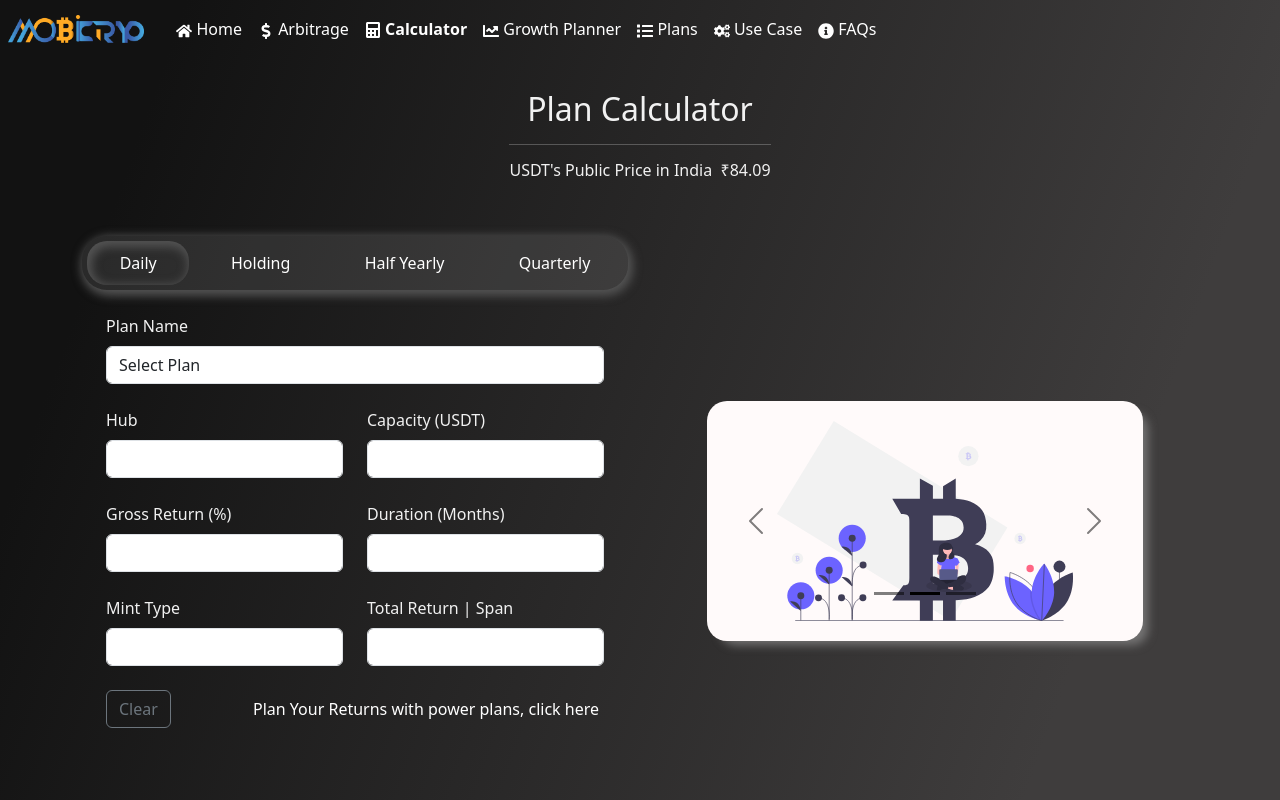
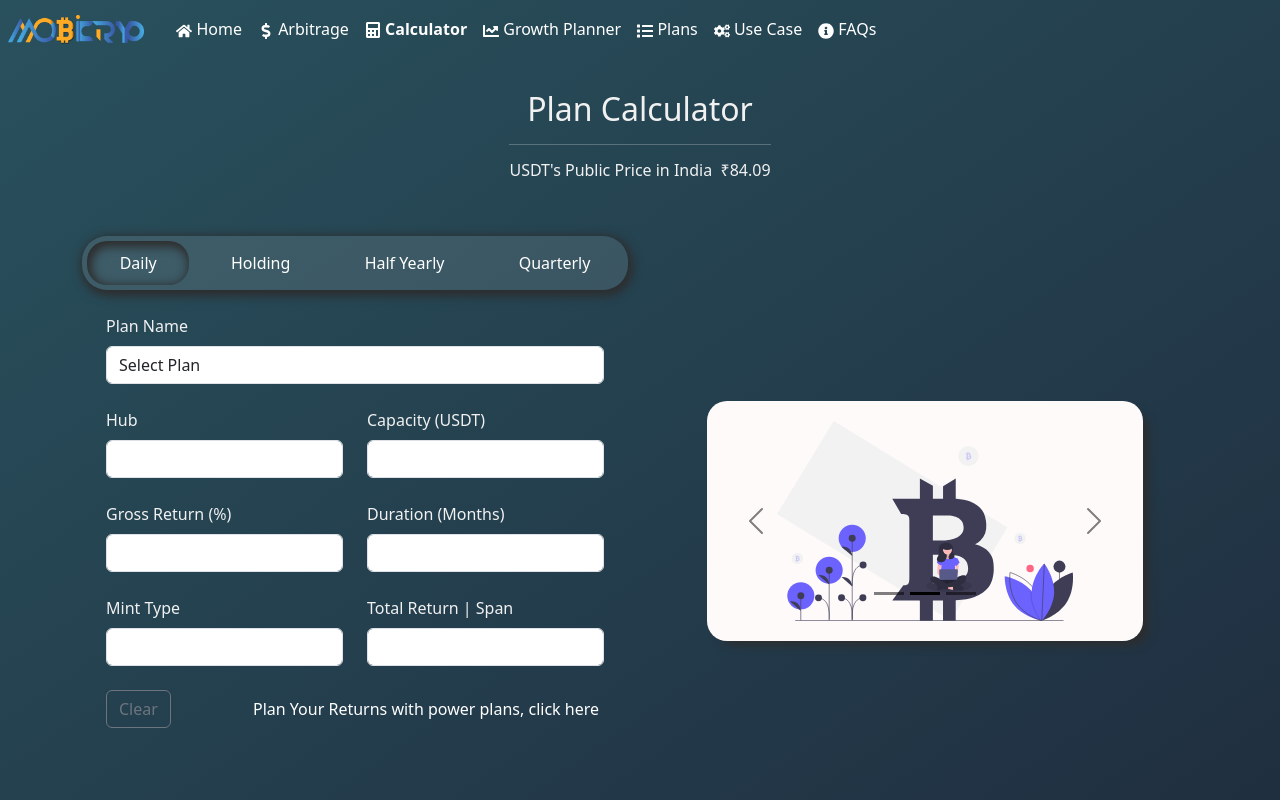
Before and after one commit to thisarunsaini/mobicryp-buddy, a React (Create React App) app: page /mobicryp-buddy/calculator in a window 1280 px wide. Shown: the top 800 px of the page. Built offline with nearby package versions, Linux system fonts and the light colour scheme.

Commit message:
new version up

```diff
--- a/src/component/menu/components/growth-planner/InvestmentTimeline.tsx
+++ b/src/component/menu/components/growth-planner/InvestmentTimeline.tsx
@@ -25,7 +25,7 @@ export const InvestmentTimeline: React.FC = () => {
   const [PlantListing, setPlantListing] = useState<PlanType[]>([]);
   const [showModal, setShowModal] = useState(false);
   const [totalInvestment, setTotalInvestment] = useState(0);
-  const [totalEarnings, setTotalEarnings] = useState<string | number>(0);
+  const [totalEarnings, setTotalEarnings] = useState(0);
   const [yearsSpent, setYearsSpent] = useState("No Plans Selected");
 
   const scrollToBottom = () => { setTimeout(() => window.scrollTo({ top: document.body.scrollHeight, behavior: "smooth" }), 100); }
@@ -99,7 +99,7 @@ export const InvestmentTimeline: React.FC = () => {
     const yearMonthDisplay = `${years} year(s) and ${months} month(s)`;
     const finalTotal = timelines[keys[keys.length - 1]]?.total || 0;
 
-    setTotalEarnings(finalTotal.toFixed(2));
+    setTotalEarnings(parseInt(finalTotal.toFixed(2)));
     setYearsSpent(yearMonthDisplay)
   }, [timelines]);
 
@@ -107,7 +107,6 @@ export const InvestmentTimeline: React.FC = () => {
   useEffect(() => {
     const clientPlans: PlanType[] = JSON.parse(sessionStorage.getItem(CLIENT_PLANS) ?? "[]");
     setPlantListing(clientPlans)
-    console.log("clientPlans", clientPlans);
   }, []);
 
   return (<>
@@ -224,13 +223,10 @@ export const InvestmentTimeline: React.FC = () => {
       {/* Summary */}
       <Card className="mt-4 bg-dark text-white">
         <Card.Body>
-          <h4 className="mb-3"><FaChartLine className="me-2" />Investment Summary</h4>
+          <h6 className="mb-3"><FaChartLine className="me-2" />Investment Summary</h6>
           <p><strong>Total Span:</strong> {yearsSpent}</p>
           <p><strong>Total Investment:</strong> ${totalInvestment}</p>
-          {/* <p><strong>Total Earnings:</strong> ${parseInt(totalEarnings) - (
-            (timelines[Object.keys(timelines)[0]].plan.capacity
-            + timelines[Object.keys(timelines)[0]].plan.hub).toFixed(2)
-            )}</p> */}
+          <p><strong>Total Earnings:</strong> ${totalEarnings-totalInvestment}</p>
         </Card.Body>
       </Card>
     </Container>}
--- a/src/component/menu/components/plan-calculator/FrequencySelect.tsx
+++ b/src/component/menu/components/plan-calculator/FrequencySelect.tsx
@@ -27,7 +27,7 @@ const FrequencySelect: React.FC<any> = (props) => {
               borderRadius: "20px",
               boxShadow:
                 selected === frequency
-                  ? "rgb(83, 83, 83) 2px 3px 10px 3px inset"
+                  ? "#2d2d2d 2px 3px 10px 3px inset"
                   : "none",
             }}
             className="custom-toggle-button"
--- a/src/component/menu/components/plan-calculator/styles/FrequencySelect.css
+++ b/src/component/menu/components/plan-calculator/styles/FrequencySelect.css
@@ -2,7 +2,7 @@
   padding:5px;
   background-color: #ffffff1a !important;
   border-radius: 25px;
-  box-shadow: rgb(83, 83, 83) 2px 3px 10px 3px;;
+  box-shadow: #2d2d2d 2px 3px 10px 3px;;
 }
 
 /* Button Group */
--- a/src/component/menu/styles/PlanCalculator.css
+++ b/src/component/menu/styles/PlanCalculator.css
@@ -18,7 +18,7 @@
     width: 80%;
     border-radius: 20px;
     background-color: snow;
-    box-shadow: 9px 8px 10px -4px #757474
+    box-shadow: 9px 8px 10px -4px #2d2d2d
 }
 
 .image-plan-crypt{
--- a/src/index.css
+++ b/src/index.css
@@ -1,14 +1,10 @@
 body {
   margin: 0;
-  font-family: -apple-system, BlinkMacSystemFont, 'Segoe UI', 'Roboto', 'Oxygen',
-    'Ubuntu', 'Cantarell', 'Fira Sans', 'Droid Sans', 'Helvetica Neue',
-    sans-serif;
-  -webkit-font-smoothing: antialiased;
-  -moz-osx-font-smoothing: grayscale;
-  background: linear-gradient(109.6deg, rgba(0, 0, 0, 0.93) 11.2%, rgb(63, 61, 61) 78.9%) !important;
+  background: linear-gradient(145deg, #29515d, #1e293b) !important;
+  font-family: 'Inter', sans-serif;
+  color: #222222 !important;
 }
 
 code {
-  font-family: source-code-pro, Menlo, Monaco, Consolas, 'Courier New',
-    monospace;
+  font-family: 'Inter', sans-serif;
 }
```
Also changed, not shown: 10 other files (tests, documents, lock files or other folders).
